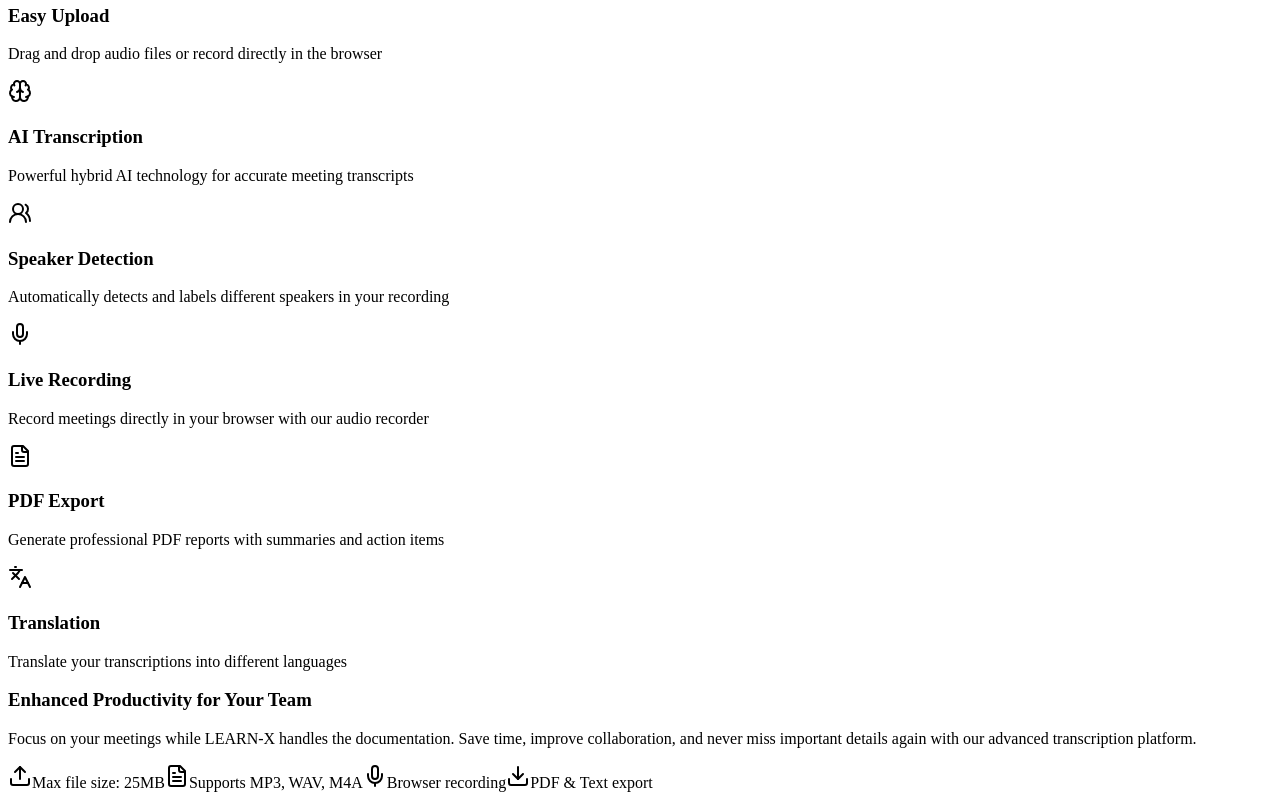
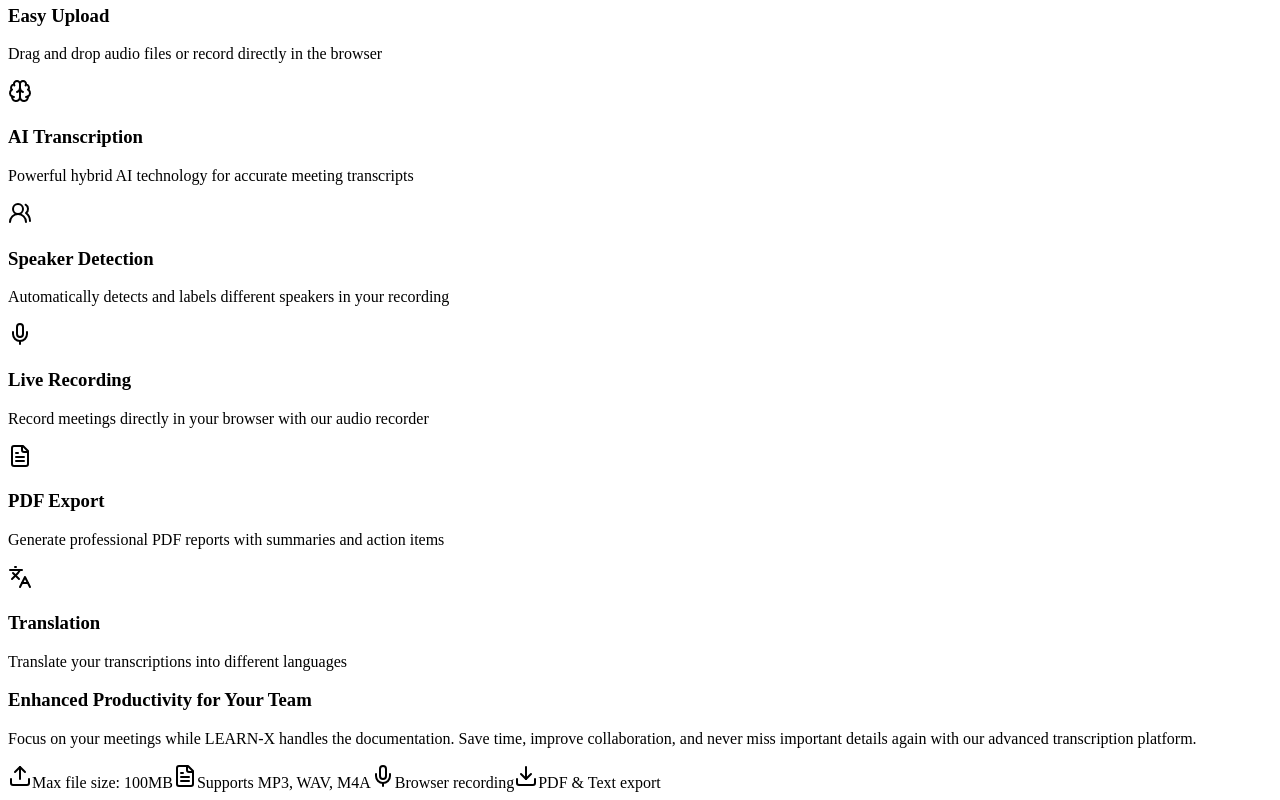
Before and after one commit to explicit09/transcriber, a React (Vite) app in the folder client/: page /home in a window 1280 px wide. Shown: the part 3820-4620 px from the top of the page. Built offline with nearby package versions, Linux system fonts and the light colour scheme.

Commit message:
Update Home.tsx

```diff
--- a/client/src/pages/Home.tsx
+++ b/client/src/pages/Home.tsx
@@ -123,7 +123,7 @@ export default function Home() {
             <div className="text-sm text-gray-500 flex flex-wrap justify-center gap-x-4 gap-y-2">
               <span className="inline-flex items-center">
                 <Upload className="h-4 w-4 mr-1 text-blue-500" />
-                Max file size: 25MB
+                Max file size: 100MB
               </span>
               <span className="inline-flex items-center">
                 <FileText className="h-4 w-4 mr-1 text-blue-500" />
```
